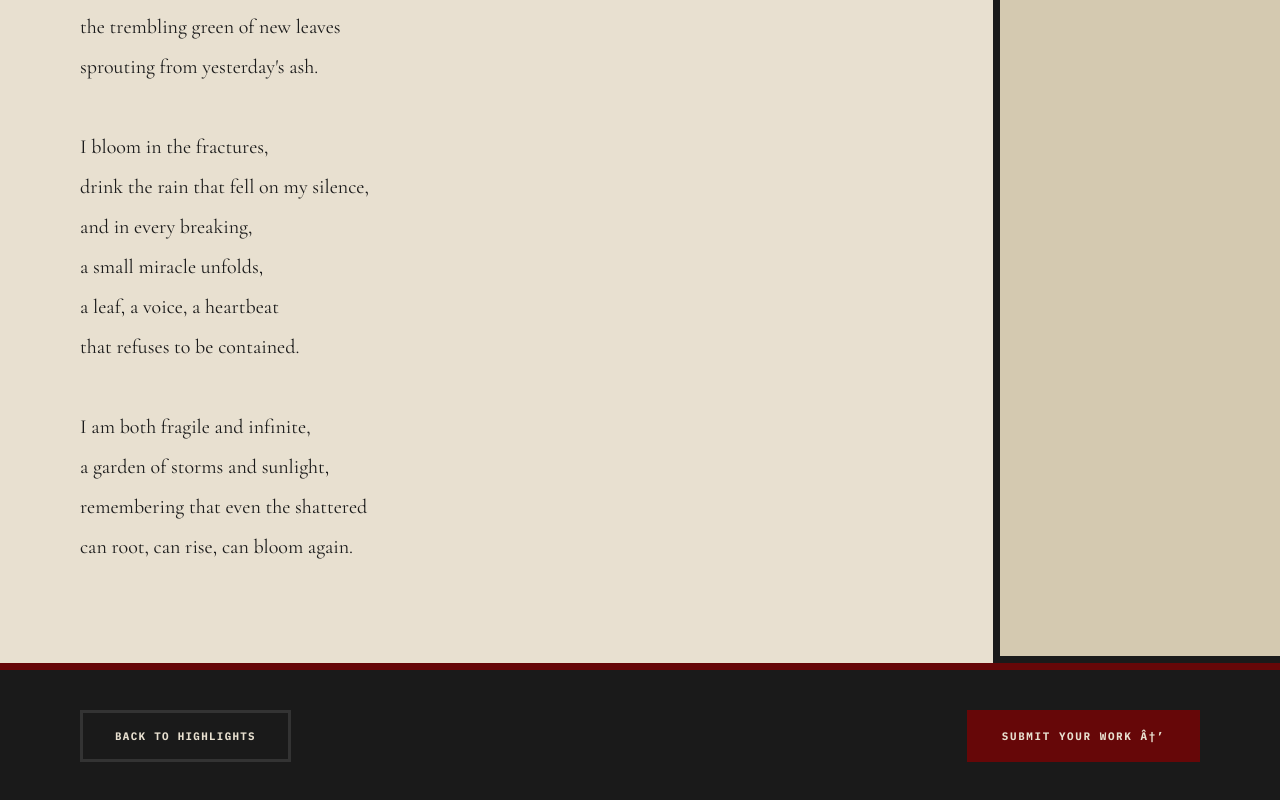
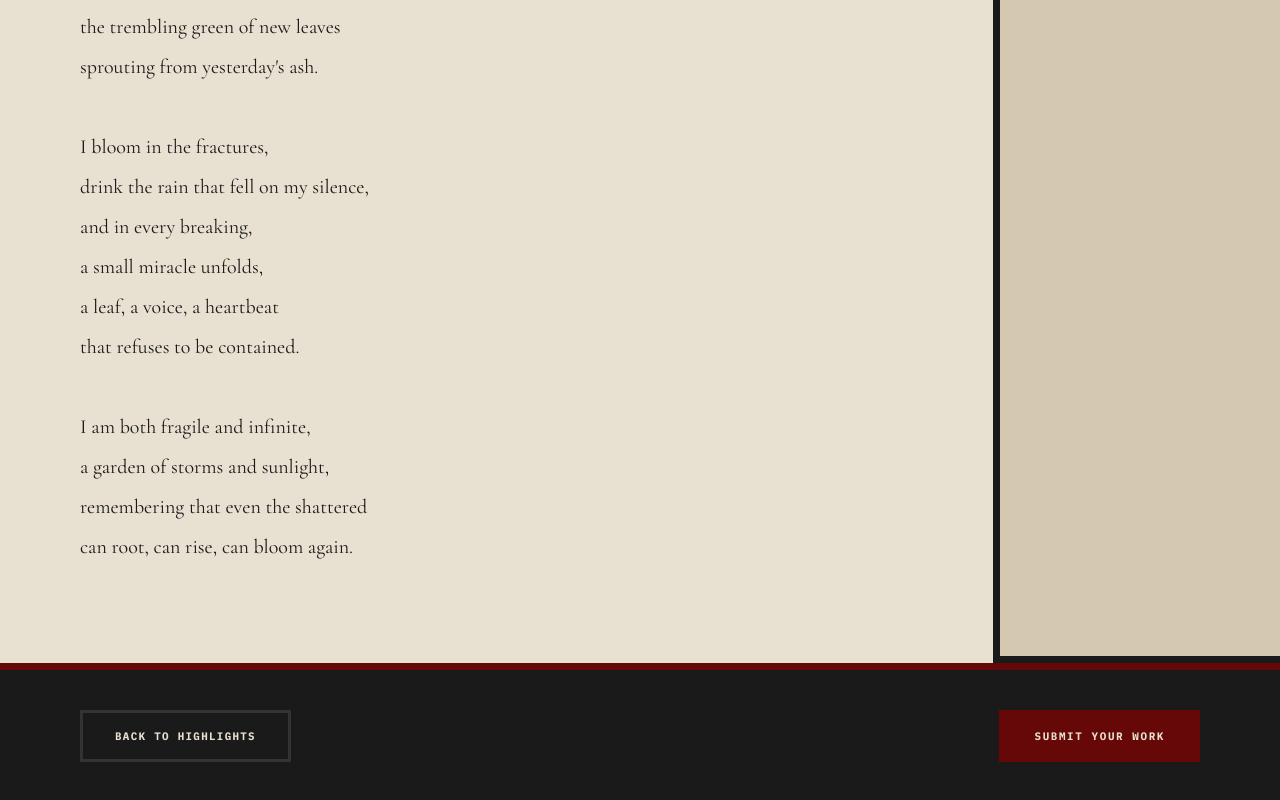
Before and after one commit to ashikoor/asflowers, a plain HTML site: page poems/ever-since-a-kid.html in a window 1280 px wide. Shown: the part 1010-1810 px from the top of the page. Drawn offline with nearby package versions, Linux system fonts and the light colour scheme.

Commit message:
Update ever-since-a-kid.html

```diff
--- a/poems/ever-since-a-kid.html
+++ b/poems/ever-since-a-kid.html
@@ -504,7 +504,7 @@ can root, can rise, can bloom again.</article>
 
 <div class="poem-footer-nav">
   <a class="btn-back" href="../index.html#highlights">Back to Highlights</a>
-  <a class="btn-submit" href="https://tally.so/r/2E8L6L" target="_blank" rel="noopener">Submit your work â†’</a>
+  <a class="btn-submit" href="https://tally.so/r/2E8L6L" target="_blank" rel="noopener">Submit your work </a>
 </div>
 
 </body>
```
